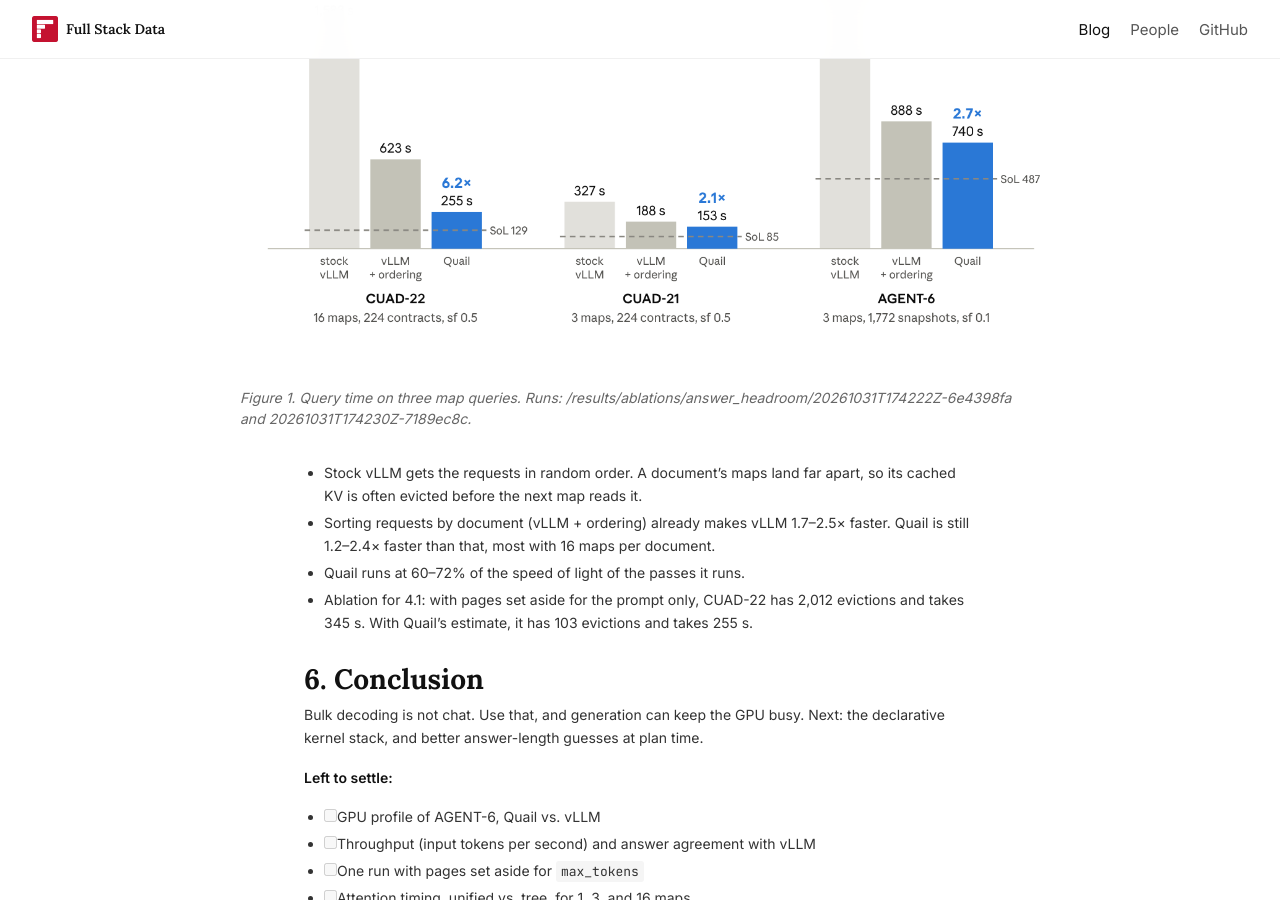
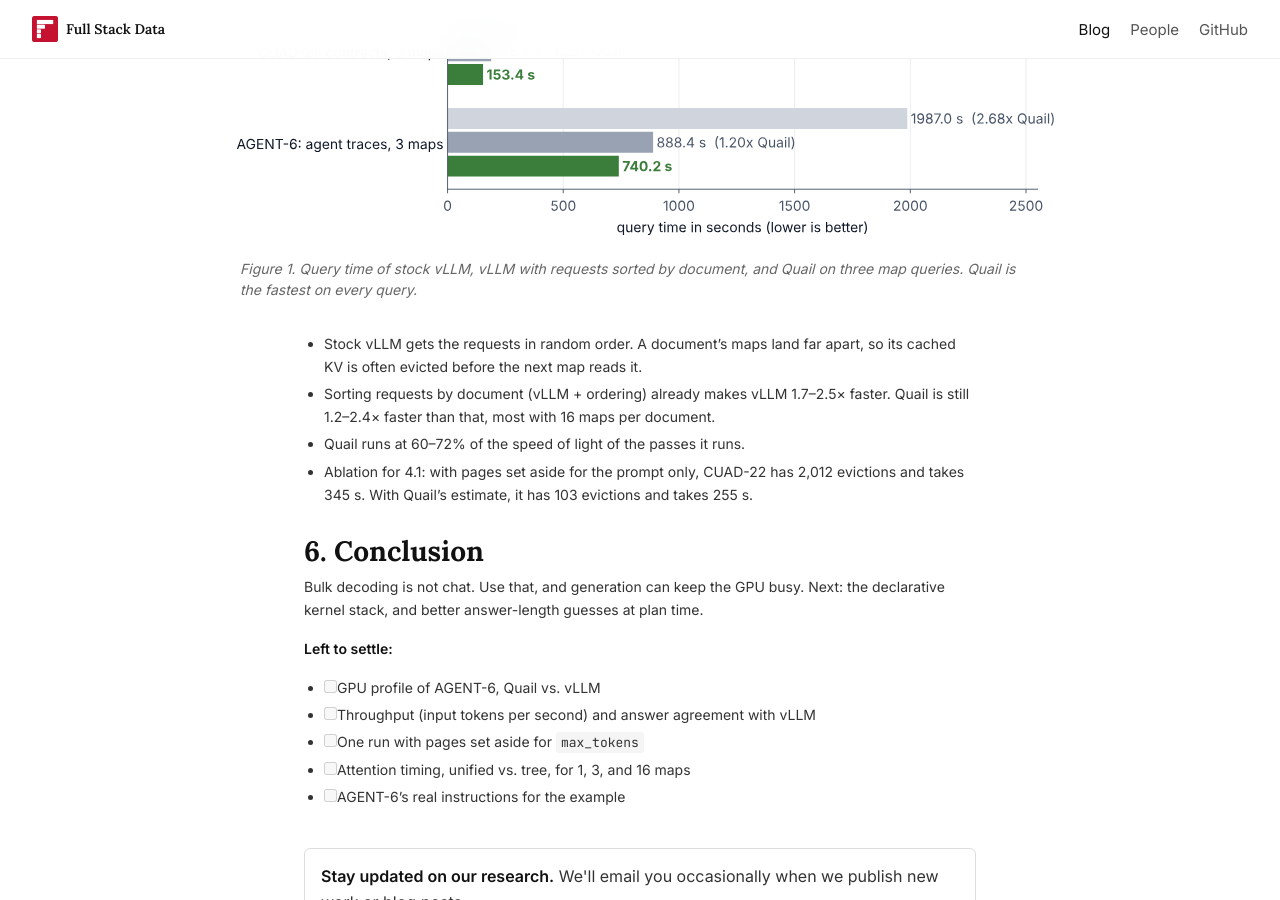
Before and after one commit to fsdatalab/fsdatalab.github.io, a Jekyll site: the page built from _posts/2026-11-03-ai-map.md, in a window 1280 px wide and 900 px high, scrolled down 3005 px. Built offline with Jekyll 4.4.1, drawn with Linux system fonts in a browser that asks for light colours; some of the changed text lies outside the part shown.

Commit message:
Add Charles Frye as author; redraw the AI.MAP chart in the extract post's style
Co-Authored-By: Claude Opus 5.5 <noreply@anthropic.com>
Claude-Session: https://claude.ai/code/session_012G22YMQssRfNYLRetzTaCz

```diff
--- a/_posts/2026-11-03-ai-map.md
+++ b/_posts/2026-11-03-ai-map.md
@@ -91,8 +91,8 @@ At a high level, Quail fills each forward pass with decode tokens from running a
 Three map queries on Qwen3 4B FP8, one H100. Quail is 2.1–6.2× faster than stock vLLM.
 
 <figure id="figure-1" style="width: min(52rem, calc(100vw - 3rem));">
-<img src="{{ '/assets/blog/ai-map/query-time.png' | relative_url }}" alt="Query time of stock vLLM, vLLM with requests sorted by document, and Quail on CUAD-22, CUAD-21, and AGENT-6.">
-<figcaption>Figure 1. Query time on three map queries. Runs: /results/ablations/answer_headroom/20261031T174222Z-6e4398fa and 20261031T174230Z-7189ec8c.</figcaption>
+<img src="{{ '/assets/blog/ai-map/quail-vs-vllm.svg' | relative_url }}" alt="Query time of stock vLLM, vLLM with requests sorted by document, and Quail on CUAD-22, CUAD-21, and AGENT-6. Quail is fastest on every query.">
+<figcaption>Figure 1. Query time of stock vLLM, vLLM with requests sorted by document, and Quail on three map queries. Quail is the fastest on every query.</figcaption>
 </figure>
 
 - Stock vLLM gets the requests in random order. A document's maps land far apart, so its cached KV is often evicted before the next map reads it.
```
Also changed, not shown: other parts of _posts/2026-11-03-ai-map.md (+1 -1 lines), assets/blog/ai-map/quail-vs-vllm.svg (added), assets/blog/ai-map/query-time.png (deleted).
